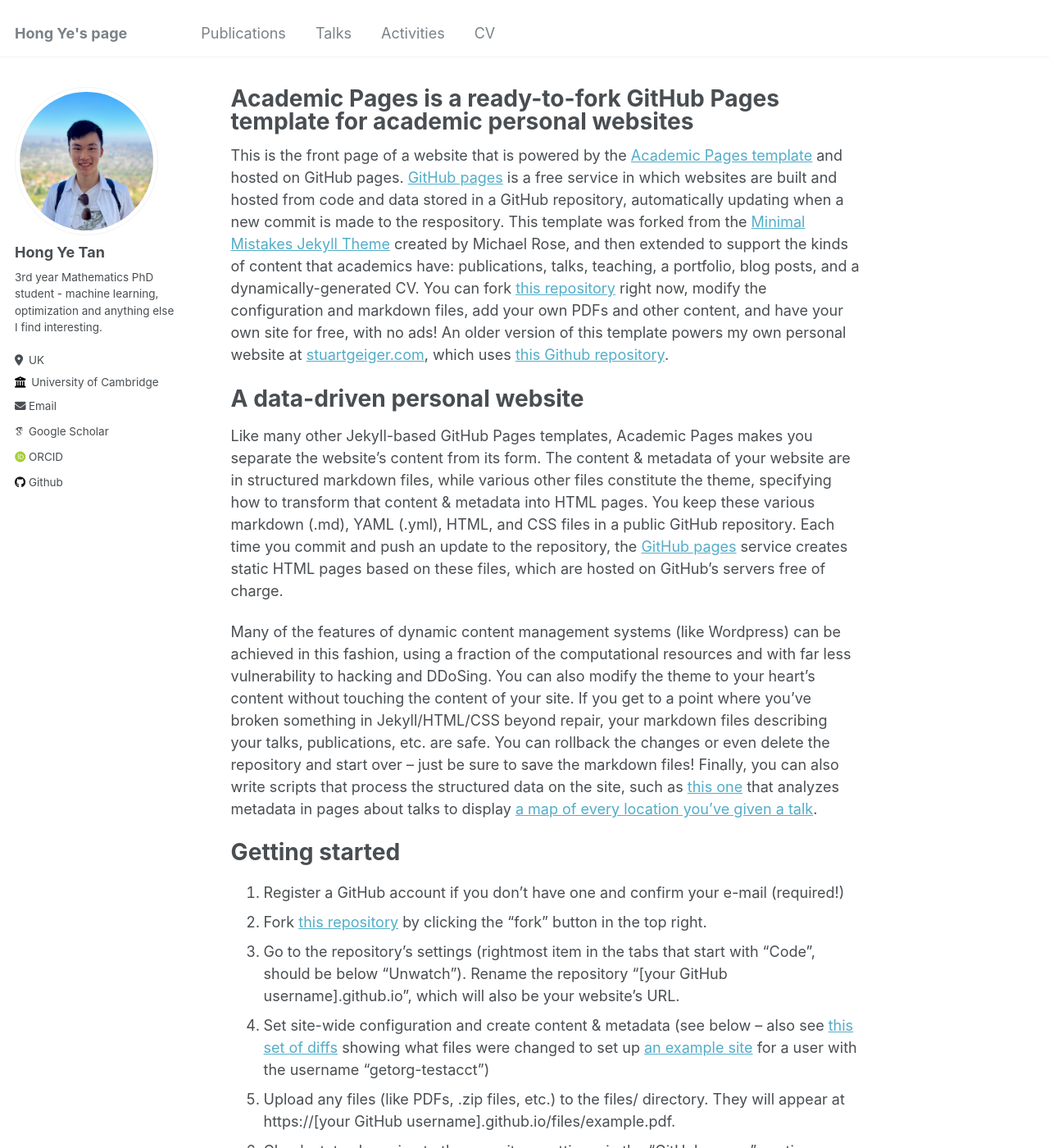
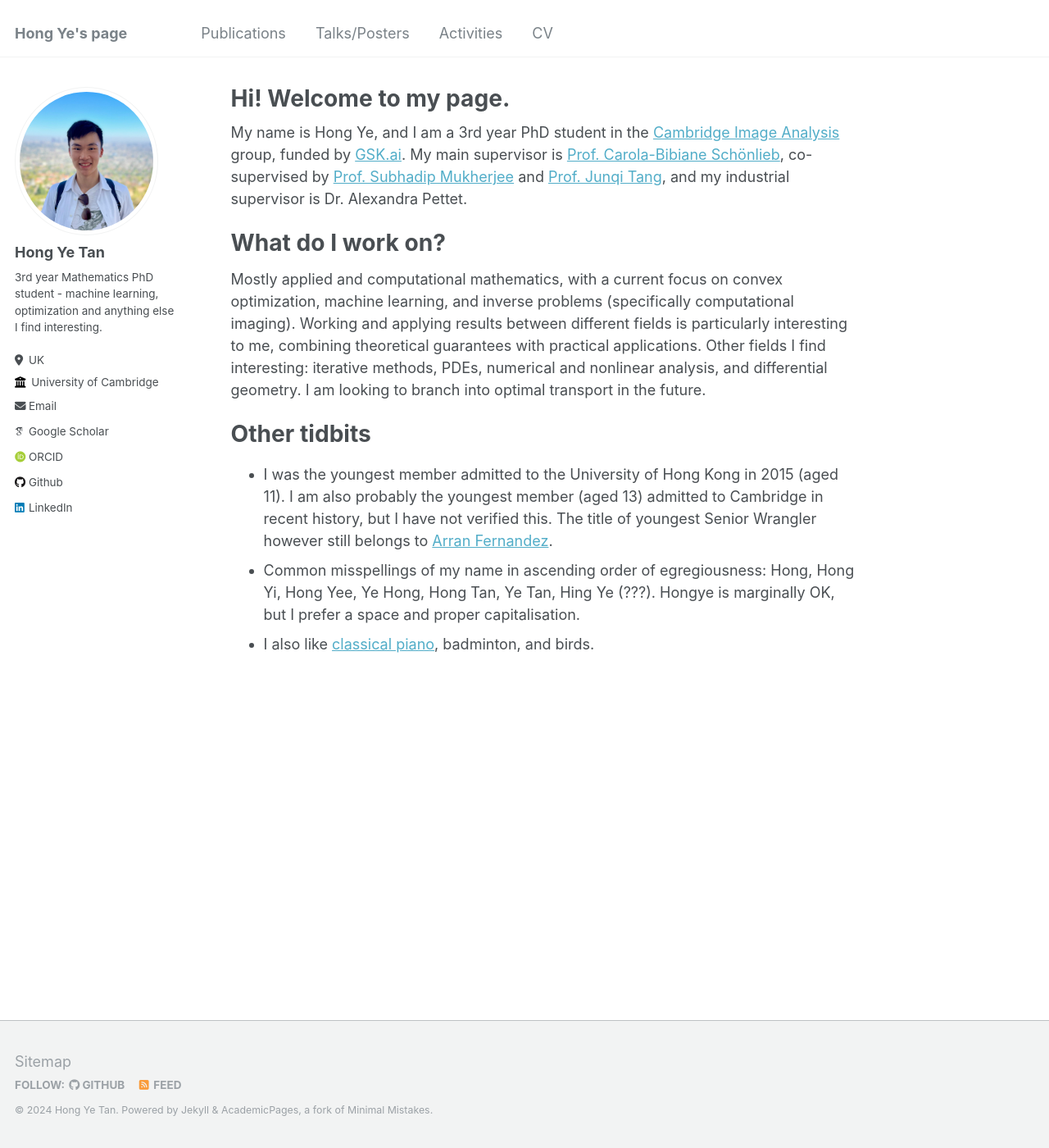
Before and after one commit to samcheng123/Personal-Website, a Jekyll site: the page built from _pages/about.md, in a window 1280 px wide and 1400 px high. Shown: the whole window at 82% size. Built offline with Jekyll 4.4.1, drawn with Linux system fonts in a browser that asks for light colours; some web fonts are replaced; some of the changed text lies outside the part shown.

Commit message:
update about

```diff
--- a/_config.yml
+++ b/_config.yml
@@ -56,7 +56,7 @@
   keybase          : # Username
   instagram        : # Username
   lastfm           : # Username
-  linkedin         : # Username
+  linkedin         : hong-ye-tan
   mastodon         : # URL
   medium           : # URL
   pinterest        : # Username
--- a/_data/navigation.yml
+++ b/_data/navigation.yml
@@ -3,7 +3,7 @@
   - title: "Publications"
     url: /publications/
 
-  - title: "Talks"
+  - title: "Talks/Posters"
     url: /talks/
 
   # - title: "Teaching"
--- a/_pages/about.md
+++ b/_pages/about.md
@@ -1,49 +1,20 @@
 ---
 permalink: /
-title: "Academic Pages is a ready-to-fork GitHub Pages template for academic personal websites"
+title: "Hi! Welcome to my page."
 author_profile: true
 redirect_from:
   - /about/
   - /about.html
 ---
 
-This is the front page of a website that is powered by the [Academic Pages template](https://github.com/academicpages/academicpages.github.io) and hosted on GitHub pages. [GitHub pages](https://pages.github.com) is a free service in which websites are built and hosted from code and data stored in a GitHub repository, automatically updating when a new commit is made to the respository. This template was forked from the [Minimal Mistakes Jekyll Theme](https://mmistakes.github.io/minimal-mistakes/) created by Michael Rose, and then extended to support the kinds of content that academics have: publications, talks, teaching, a portfolio, blog posts, and a dynamically-generated CV. You can fork [this repository](https://github.com/academicpages/academicpages.github.io) right now, modify the configuration and markdown files, add your own PDFs and other content, and have your own site for free, with no ads! An older version of this template powers my own personal website at [stuartgeiger.com](http://stuartgeiger.com), which uses [this Github repository](https://github.com/staeiou/staeiou.github.io).
+My name is Hong Ye, and I am a 3rd year PhD student in the [Cambridge Image Analysis](https://www.damtp.cam.ac.uk/research/cia/cambridge-image-analysis) group, funded by [GSK.ai](https://gsk.ai/). My main supervisor is [Prof. Carola-Bibiane Schönlieb](https://www.damtp.cam.ac.uk/person/cbs31), co-supervised by [Prof. Subhadip Mukherjee](https://sites.google.com/view/subhadip-mukherjee/home) and [Prof. Junqi Tang](https://junqitang.com/), and my industrial supervisor is Dr. Alexandra Pettet.
 
-A data-driven personal website
+What do I work on?
 ======
-Like many other Jekyll-based GitHub Pages templates, Academic Pages makes you separate the website's content from its form. The content & metadata of your website are in structured markdown files, while various other files constitute the theme, specifying how to transform that content & metadata into HTML pages. You keep these various markdown (.md), YAML (.yml), HTML, and CSS files in a public GitHub repository. Each time you commit and push an update to the repository, the [GitHub pages](https://pages.github.com/) service creates static HTML pages based on these files, which are hosted on GitHub's servers free of charge.
+Mostly applied and computational mathematics, with a current focus on convex optimization, machine learning, and inverse problems (specifically computational imaging). Working and applying results between different fields is particularly interesting to me, combining theoretical guarantees with practical applications. Other fields I find interesting: iterative methods, PDEs, numerical and nonlinear analysis, and differential geometry. I am looking to branch into optimal transport in the future.
 
-Many of the features of dynamic content management systems (like Wordpress) can be achieved in this fashion, using a fraction of the computational resources and with far less vulnerability to hacking and DDoSing. You can also modify the theme to your heart's content without touching the content of your site. If you get to a point where you've broken something in Jekyll/HTML/CSS beyond repair, your markdown files describing your talks, publications, etc. are safe. You can rollback the changes or even delete the repository and start over -- just be sure to save the markdown files! Finally, you can also write scripts that process the structured data on the site, such as [this one](https://github.com/academicpages/academicpages.github.io/blob/master/talkmap.ipynb) that analyzes metadata in pages about talks to display [a map of every location you've given a talk](https://academicpages.github.io/talkmap.html).
-
-Getting started
+Other tidbits
 ======
-1. Register a GitHub account if you don't have one and confirm your e-mail (required!)
-1. Fork [this repository](https://github.com/academicpages/academicpages.github.io) by clicking the "fork" button in the top right.
-1. Go to the repository's settings (rightmost item in the tabs that start with "Code", should be below "Unwatch"). Rename the repository "[your GitHub username].github.io", which will also be your website's URL.
-1. Set site-wide configuration and create content & metadata (see below -- also see [this set of diffs](http://archive.is/3TPas) showing what files were changed to set up [an example site](https://getorg-testacct.github.io) for a user with the username "getorg-testacct")
-1. Upload any files (like PDFs, .zip files, etc.) to the files/ directory. They will appear at https://[your GitHub username].github.io/files/example.pdf.
-1. Check status by going to the repository settings, in the "GitHub pages" section
-
-Site-wide configuration
-------
-The main configuration file for the site is in the base directory in [_config.yml](https://github.com/academicpages/academicpages.github.io/blob/master/_config.yml), which defines the content in the sidebars and other site-wide features. You will need to replace the default variables with ones about yourself and your site's github repository. The configuration file for the top menu is in [_data/navigation.yml](https://github.com/academicpages/academicpages.github.io/blob/master/_data/navigation.yml). For example, if you don't have a portfolio or blog posts, you can remove those items from that navigation.yml file to remove them from the header.
-
-Create content & metadata
-------
-For site content, there is one markdown file for each type of content, which are stored in directories like _publications, _talks, _posts, _teaching, or _pages. For example, each talk is a markdown file in the [_talks directory](https://github.com/academicpages/academicpages.github.io/tree/master/_talks). At the top of each markdown file is structured data in YAML about the talk, which the theme will parse to do lots of cool stuff. The same structured data about a talk is used to generate the list of talks on the [Talks page](https://academicpages.github.io/talks), each [individual page](https://academicpages.github.io/talks/2012-03-01-talk-1) for specific talks, the talks section for the [CV page](https://academicpages.github.io/cv), and the [map of places you've given a talk](https://academicpages.github.io/talkmap.html) (if you run this [python file](https://github.com/academicpages/academicpages.github.io/blob/master/talkmap.py) or [Jupyter notebook](https://github.com/academicpages/academicpages.github.io/blob/master/talkmap.ipynb), which creates the HTML for the map based on the contents of the _talks directory).
-
-**Markdown generator**
-
-I have also created [a set of Jupyter notebooks](https://github.com/academicpages/academicpages.github.io/tree/master/markdown_generator
-) that converts a CSV containing structured data about talks or presentations into individual markdown files that will be properly formatted for the Academic Pages template. The sample CSVs in that directory are the ones I used to create my own personal website at stuartgeiger.com. My usual workflow is that I keep a spreadsheet of my publications and talks, then run the code in these notebooks to generate the markdown files, then commit and push them to the GitHub repository.
-
-How to edit your site's GitHub repository
-------
-Many people use a git client to create files on their local computer and then push them to GitHub's servers. If you are not familiar with git, you can directly edit these configuration and markdown files directly in the github.com interface. Navigate to a file (like [this one](https://github.com/academicpages/academicpages.github.io/blob/master/_talks/2012-03-01-talk-1.md) and click the pencil icon in the top right of the content preview (to the right of the "Raw | Blame | History" buttons). You can delete a file by clicking the trashcan icon to the right of the pencil icon. You can also create new files or upload files by navigating to a directory and clicking the "Create new file" or "Upload files" buttons.
-
-Example: editing a markdown file for a talk
-![Editing a markdown file for a talk](/images/editing-talk.png)
-
-For more info
-------
-More info about configuring Academic Pages can be found in [the guide](https://academicpages.github.io/markdown/). The [guides for the Minimal Mistakes theme](https://mmistakes.github.io/minimal-mistakes/docs/configuration/) (which this theme was forked from) might also be helpful.
+* I was the youngest member admitted to the University of Hong Kong in 2015 (aged 11). I am also probably the youngest member (aged 13) admitted to Cambridge in recent history, but I have not verified this. The title of youngest Senior Wrangler however still belongs to [Arran Fernandez](https://en.wikipedia.org/wiki/Arran_Fernandez).
+* Common misspellings of my name in ascending order of egregiousness: Hong, Hong Yi, Hong Yee, Ye Hong, Hong Tan, Ye Tan, Hing Ye (???). Hongye is marginally OK, but I prefer a space and proper capitalisation.
+* I also like [classical piano](https://www.youtube.com/watch?v=ievpSwyvxoE), badminton, and birds.
```
Also changed, not shown: _pages/cv.md (+2 -2 lines).
